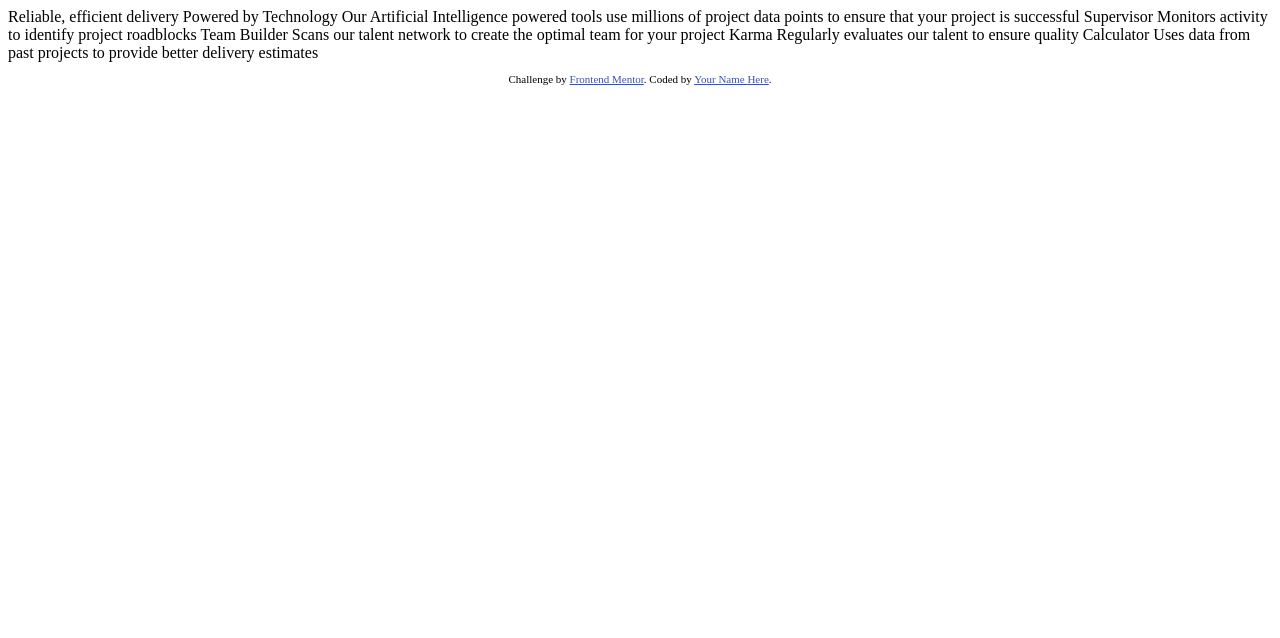
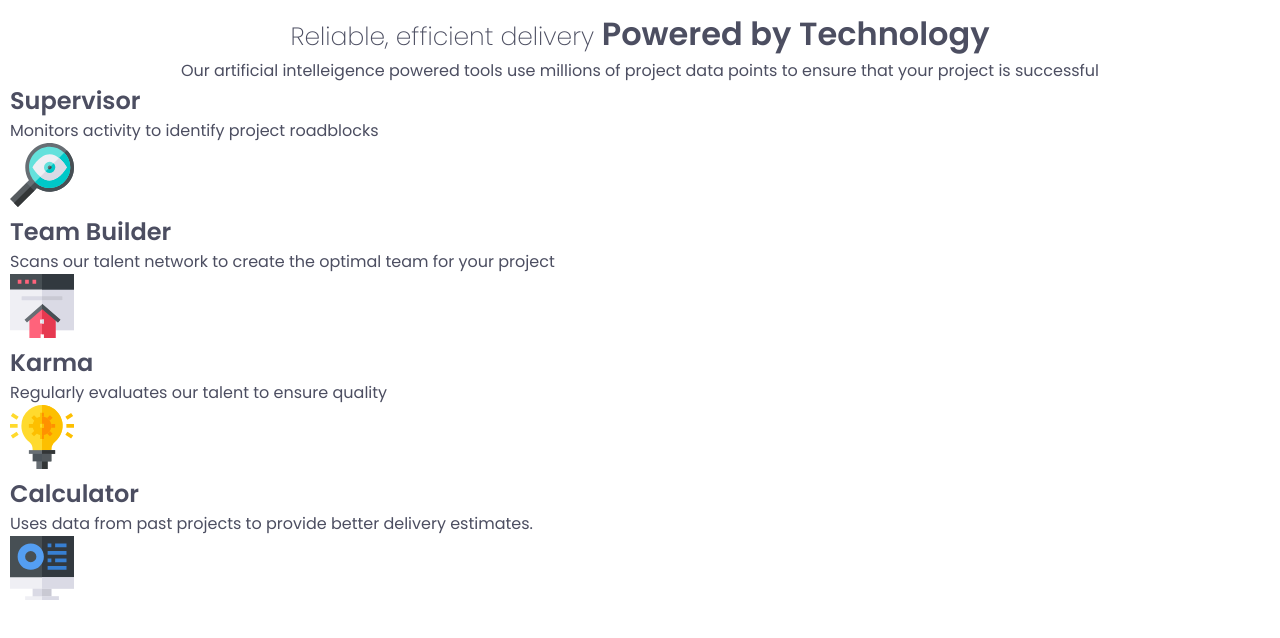
Before and after one commit to kdfarrell/Four-Card-Feature-Section, a plain HTML site: page index.html in a window 1280 px wide. Drawn offline with Linux system fonts and the light colour scheme.

Commit message:
HTML and CSS custom reset added

```diff
--- a/index.html
+++ b/index.html
@@ -2,44 +2,40 @@
 <html lang="en">
 <head>
   <meta charset="UTF-8">
-  <meta name="viewport" content="width=device-width, initial-scale=1.0"> <!-- displays site properly based on user's device -->
-
-  <link rel="icon" type="image/png" sizes="32x32" href="./images/favicon-32x32.png">
-
-  <title>Frontend Mentor | Four card feature section</title>
-
-  <!-- Feel free to remove these styles or customise in your own stylesheet 👍 -->
-  <style>
-    .attribution { font-size: 11px; text-align: center; }
-    .attribution a { color: hsl(228, 45%, 44%); }
-  </style>
+  <meta name="viewport" content="width=device-width, initial-scale=1.0">
+  <link rel="icon" href="images/favicon-32x32.png" type="image/x-icon">
+  <title>Four Card Feature Section</title>
+  <link rel="preconnect" href="https://fonts.googleapis.com">
+<link rel="preconnect" href="https://fonts.gstatic.com" crossorigin>
+<link href="https://fonts.googleapis.com/css2?family=Poppins:wght@200;400;600&display=swap" rel="stylesheet">
+<link rel="stylesheet" href="style.css">
 </head>
 <body>
-
-  Reliable, efficient delivery
-  Powered by Technology
-
-  Our Artificial Intelligence powered tools use millions of project data points
-  to ensure that your project is successful
-
-  Supervisor
-  Monitors activity to identify project roadblocks
-
-  Team Builder
-  Scans our talent network to create the optimal team for your project
-
-  Karma
-  Regularly evaluates our talent to ensure quality
-
-  Calculator
-  Uses data from past projects to provide better delivery estimates
-
-
-  <footer>
-    <p class="attribution">
-      Challenge by <a href="https://www.frontendmentor.io?ref=challenge" target="_blank">Frontend Mentor</a>.
-      Coded by <a href="#">Your Name Here</a>.
-    </p>
-  </footer>
+  <header>
+    <h1><span>Reliable, efficient delivery</span> Powered by Technology</h1>
+    <p>Our artificial intelleigence powered tools use millions of project data points to ensure that your project is successful</p>
+  </header>
+  <main>
+    <div class="card">
+      <h2>Supervisor</h2>
+      <p>Monitors activity to identify project roadblocks</p>
+      <img src="images/icon-supervisor.svg" alt="">
+    </div>
+    <div class="card">
+      <h2>Team Builder</h2>
+      <p>Scans our talent network to create the optimal team for your project</p>
+      <img src="images/icon-team-builder.svg" alt="">
+    </div>
+    <div class="card">
+      <h2>Karma</h2>
+      <p>Regularly evaluates our talent to ensure quality</p>
+      <img src="images/icon-karma.svg" alt="">
+    </div>
+    <div class="card">
+      <h2>Calculator</h2>
+      <p>Uses data from past projects to provide better delivery estimates.</p>
+      <img src="images/icon-calculator.svg" alt="">
+    </div>
+  </main>
 </body>
 </html>
--- /dev/null
+++ b/style.css
@@ -0,0 +1,44 @@
+:root {
+    --clr-primary: hsl(234, 12%, 34%);
+    --clr-secondary:hsl(212, 6%, 44%);
+
+    --clr-accent1: hsl(0, 78%, 62%);
+    --clr-accent2: hsl(180, 62%, 55%);
+    --clr-accent3: hsl(34, 97%, 64%);
+    --clr-accent4: hsl(212, 86%, 64%);
+
+    --fw-semibold: 600;
+    --fw-normal: 400;
+    --fw-light : 200;
+}
+
+
+* {
+    margin: 0;
+    padding: 0;
+    box-sizing: border-box;
+}
+
+
+body {
+    font-family: "Poppins", sans-serif;
+    min-height: 100vh;
+    background-color: white;
+    padding: 10px;
+    color: var(--clr-primary);
+}
+
+header {
+    min-width: 100%;
+    display: flex;
+    flex-direction: column;
+    align-items: center;
+    justify-content: center;
+}
+
+header h1 span {
+    font-weight: var(--fw-light);
+    display: inline-block;
+    font-size: 25px;
+    text-align: center;
+}
```
